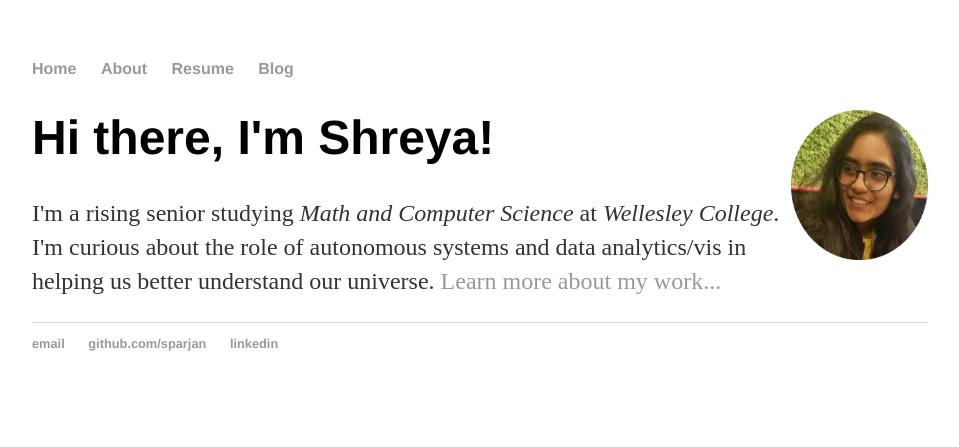
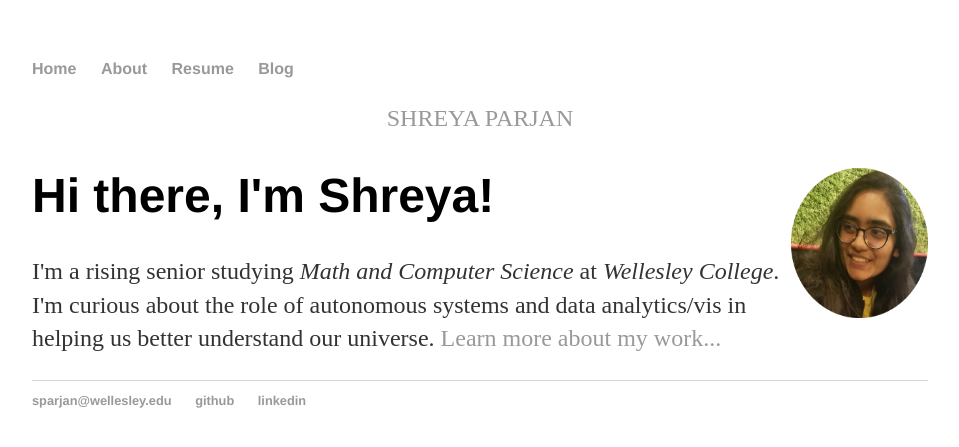
Before and after one commit to sparjan/site, a Jekyll site: the page built from index.html, in a window 1280 px wide. Shown: the top 447 px of the page, without its empty margins (160-1119 px from the left). Built offline with Jekyll 4.4.1, drawn with Linux system fonts in a browser that asks for light colours.

Commit message:
Update default.html

```diff
--- a/_layouts/default.html
+++ b/_layouts/default.html
@@ -13,6 +13,7 @@
 	        		<li><a href="/resume">Resume</a></li>
 	        		<li><a href="/blog">Blog</a></li>
 	    		</ul>
+				<p style="text-align:center;"><a href="/">SHREYA PARJAN</a></p>
 			</nav>
 			<div class="container">
 
@@ -21,8 +22,8 @@
 			</div><!-- /.container -->
 			<footer>
 	    		<ul>
-	        		<li><a href="mailto:sparjan@wellesley.edu">email</a></li>
-	        		<li><a href="https://github.com/sparjan">github.com/sparjan</a></li>
+	        		<li><a href="mailto:sparjan@wellesley.edu">sparjan@wellesley.edu</a></li>
+	        		<li><a href="https://github.com/sparjan">github</a></li>
 				<li><a href="https://www.linkedin.com/in/shreya-parjan/">linkedin</a></li>
 				</ul>
 			</footer>
```
